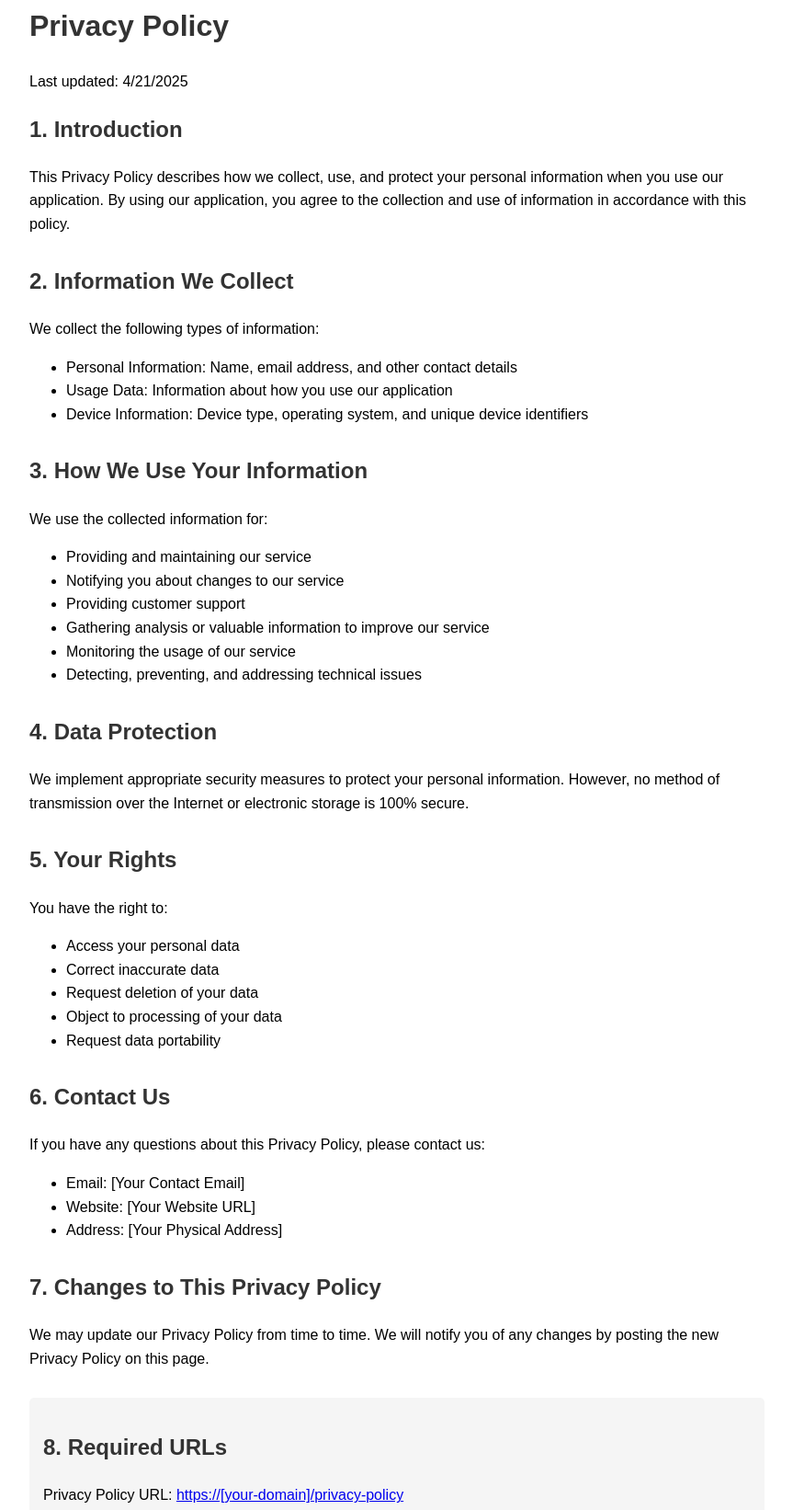
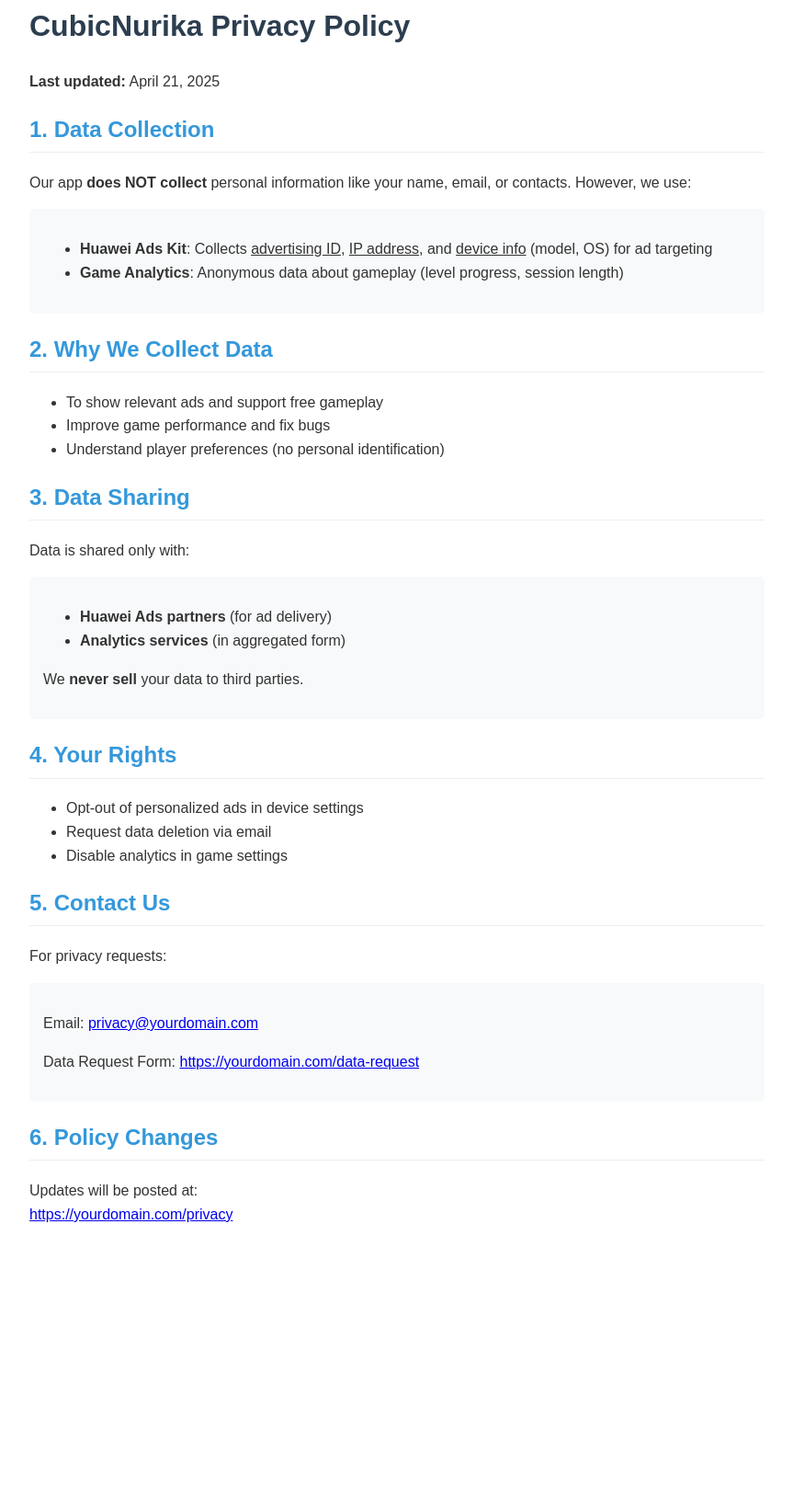
Before and after one commit to NuradilMukambet/privacy-policy, a plain HTML site: page privacy-policy.html in a window 1280 px wide. Shown: the part 38-1680 px from the top of the page at 92% size, without its empty margins (208-1071 px from the left). After the commit the page ends 1408 px from the top, so only its background shows below. Drawn offline with Linux system fonts and the light colour scheme.

Commit message:
Update privacy-policy.html

```diff
--- a/privacy-policy.html
+++ b/privacy-policy.html
@@ -3,7 +3,7 @@
 <head>
     <meta charset="UTF-8">
     <meta name="viewport" content="width=device-width, initial-scale=1.0">
-    <title>Privacy Policy</title>
+    <title>CubicNurika Privacy Policy</title>
     <style>
         body {
             font-family: Arial, sans-serif;
@@ -11,95 +11,77 @@
             max-width: 800px;
             margin: 0 auto;
             padding: 20px;
-        }
-        h1, h2 {
             color: #333;
         }
-        .section {
-            margin-bottom: 30px;
-        }
-        .url-section {
-            background-color: #f5f5f5;
-            padding: 15px;
-            border-radius: 5px;
-            margin-top: 20px;
-        }
+        h1 { color: #2c3e50; }
+        h2 { color: #3498db; border-bottom: 1px solid #eee; padding-bottom: 5px; }
+        .highlight { background-color: #f8f9fa; padding: 15px; border-radius: 5px; }
     </style>
 </head>
 <body>
-    <h1>Privacy Policy</h1>
-    <p>Last updated: <span id="current-date"></span></p>
+    <h1>CubicNurika Privacy Policy</h1>
+    <p><strong>Last updated:</strong> <span id="current-date"></span></p>
 
     <div class="section">
-        <h2>1. Introduction</h2>
-        <p>This Privacy Policy describes how we collect, use, and protect your personal information when you use our application. By using our application, you agree to the collection and use of information in accordance with this policy.</p>
+        <h2>1. Data Collection</h2>
+        <p>Our app <strong>does NOT collect</strong> personal information like your name, email, or contacts. However, we use:</p>
+        <div class="highlight">
+            <ul>
+                <li><strong>Huawei Ads Kit</strong>: Collects <u>advertising ID</u>, <u>IP address</u>, and <u>device info</u> (model, OS) for ad targeting</li>
+                <li><strong>Game Analytics</strong>: Anonymous data about gameplay (level progress, session length)</li>
+            </ul>
+        </div>
     </div>
 
     <div class="section">
-        <h2>2. Information We Collect</h2>
-        <p>We collect the following types of information:</p>
+        <h2>2. Why We Collect Data</h2>
         <ul>
-            <li>Personal Information: Name, email address, and other contact details</li>
-            <li>Usage Data: Information about how you use our application</li>
-            <li>Device Information: Device type, operating system, and unique device identifiers</li>
+            <li>To show relevant ads and support free gameplay</li>
+            <li>Improve game performance and fix bugs</li>
+            <li>Understand player preferences (no personal identification)</li>
         </ul>
     </div>
 
     <div class="section">
-        <h2>3. How We Use Your Information</h2>
-        <p>We use the collected information for:</p>
+        <h2>3. Data Sharing</h2>
+        <p>Data is shared only with:</p>
+        <div class="highlight">
+            <ul>
+                <li><strong>Huawei Ads partners</strong> (for ad delivery)</li>
+                <li><strong>Analytics services</strong> (in aggregated form)</li>
+            </ul>
+            <p>We <strong>never sell</strong> your data to third parties.</p>
+        </div>
+    </div>
+
+    <div class="section">
+        <h2>4. Your Rights</h2>
         <ul>
-            <li>Providing and maintaining our service</li>
-            <li>Notifying you about changes to our service</li>
-            <li>Providing customer support</li>
-            <li>Gathering analysis or valuable information to improve our service</li>
-            <li>Monitoring the usage of our service</li>
-            <li>Detecting, preventing, and addressing technical issues</li>
+            <li>Opt-out of personalized ads in device settings</li>
+            <li>Request data deletion via email</li>
+            <li>Disable analytics in game settings</li>
         </ul>
     </div>
 
     <div class="section">
-        <h2>4. Data Protection</h2>
-        <p>We implement appropriate security measures to protect your personal information. However, no method of transmission over the Internet or electronic storage is 100% secure.</p>
+        <h2>5. Contact Us</h2>
+        <p>For privacy requests:</p>
+        <div class="highlight">
+            <p>Email: <a href="mailto:privacy@yourdomain.com">privacy@yourdomain.com</a></p>
+            <p>Data Request Form: <a href="https://yourdomain.com/data-request" target="_blank">https://yourdomain.com/data-request</a></p>
+        </div>
     </div>
 
     <div class="section">
-        <h2>5. Your Rights</h2>
-        <p>You have the right to:</p>
-        <ul>
-            <li>Access your personal data</li>
-            <li>Correct inaccurate data</li>
-            <li>Request deletion of your data</li>
-            <li>Object to processing of your data</li>
-            <li>Request data portability</li>
-        </ul>
-    </div>
-
-    <div class="section">
-        <h2>6. Contact Us</h2>
-        <p>If you have any questions about this Privacy Policy, please contact us:</p>
-        <ul>
-            <li>Email: [Your Contact Email]</li>
-            <li>Website: [Your Website URL]</li>
-            <li>Address: [Your Physical Address]</li>
-        </ul>
-    </div>
-
-    <div class="section">
-        <h2>7. Changes to This Privacy Policy</h2>
-        <p>We may update our Privacy Policy from time to time. We will notify you of any changes by posting the new Privacy Policy on this page.</p>
-    </div>
-
-    <div class="section url-section">
-        <h2>8. Required URLs</h2>
-        <p>Privacy Policy URL: <a href="https://[your-domain]/privacy-policy">https://[your-domain]/privacy-policy</a></p>
-        <p>Data Subject Rights URL: <a href="https://[your-domain]/data-subject-rights">https://[your-domain]/data-subject-rights</a></p>
-        <p>Contact Form URL: <a href="https://[your-domain]/contact">https://[your-domain]/contact</a></p>
+        <h2>6. Policy Changes</h2>
+        <p>Updates will be posted at: <br>
+        <a href="https://yourdomain.com/privacy" target="_blank">https://yourdomain.com/privacy</a></p>
     </div>
 
     <script>
-        // Set current date
-        document.getElementById('current-date').textContent = new Date().toLocaleDateString();
+        document.getElementById('current-date').textContent = new Date().toLocaleDateString('en-US', {
+            year: 'numeric', month: 'long', day: 'numeric'
+        });
     </script>
 </body>
 </html>
```
